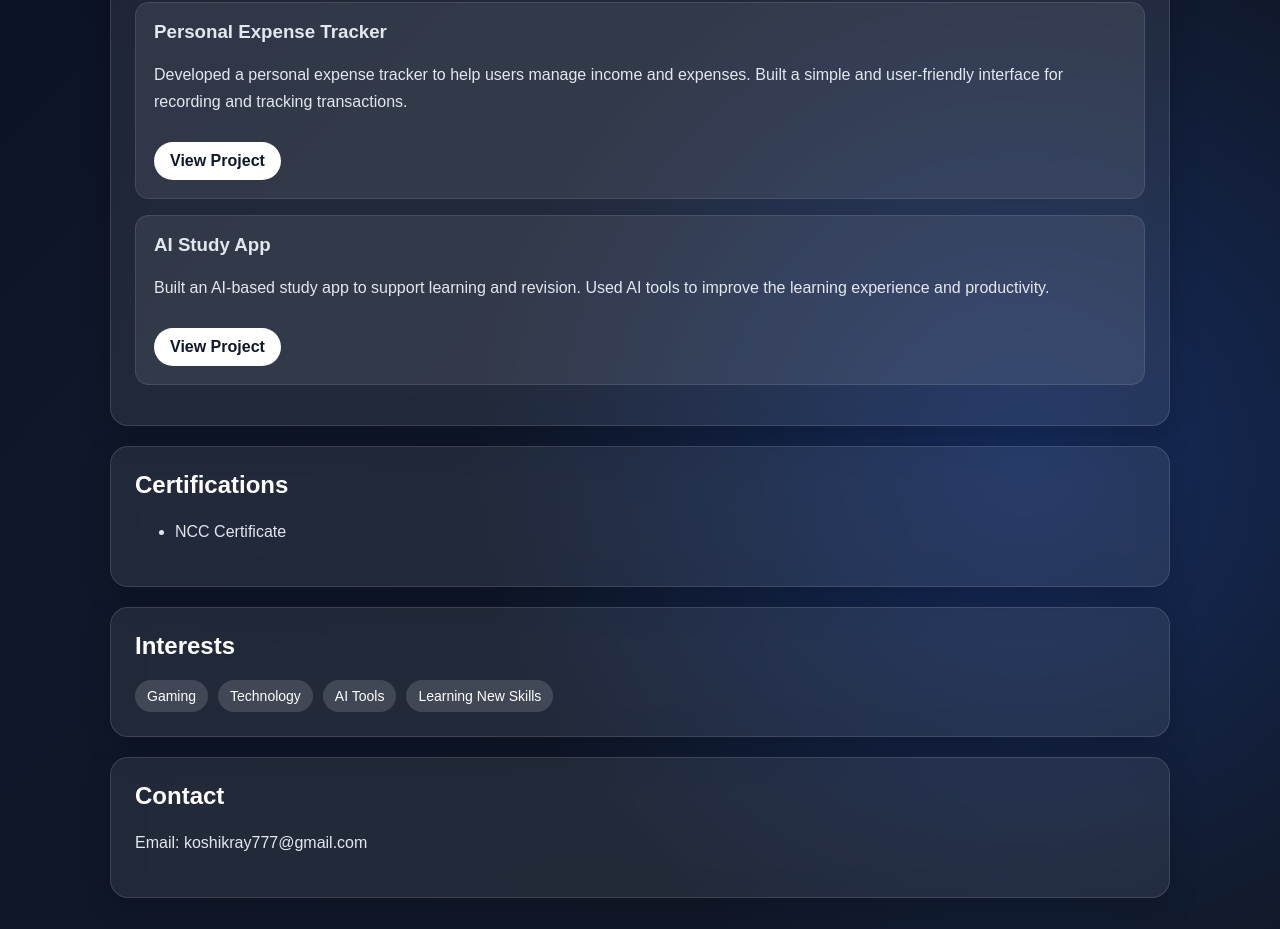
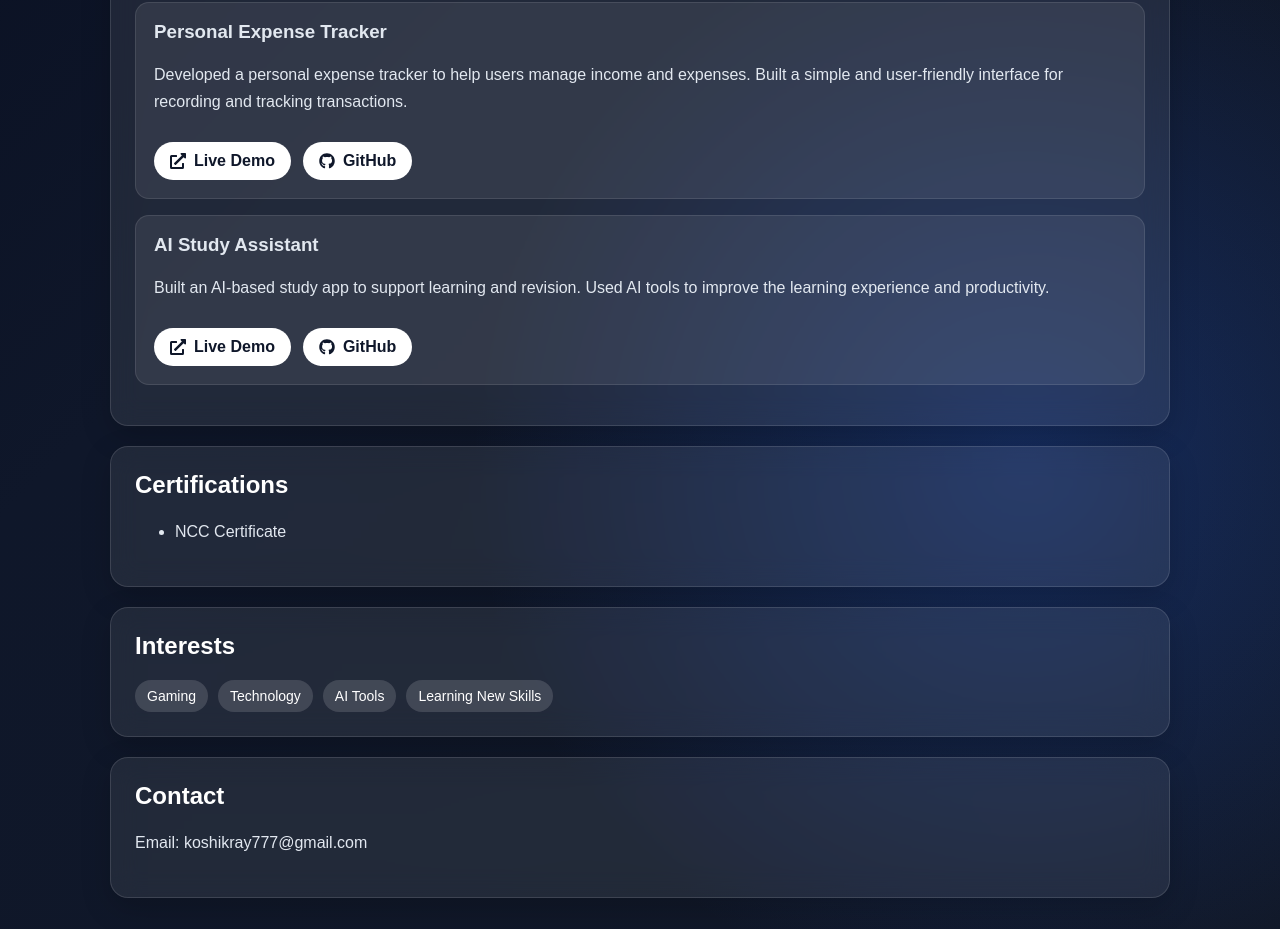
Before and after one commit to koshik7/PORTFOLIO, a Next.js app: page / in a window 1280 px wide. Shown: the part 1600-2529 px from the top of the page. Built offline with nearby package versions, Linux system fonts and the light colour scheme.

Commit message:
PORTFOLIO

```diff
--- a/src/app/globals.css
+++ b/src/app/globals.css
@@ -212,6 +212,13 @@ html.light .timelineItem p {
   box-shadow: 0 10px 20px rgba(0, 0, 0, 0.12);
 }
 
+.projectLinks {
+  display: flex;
+  flex-wrap: wrap;
+  gap: 12px;
+  margin-top: 14px;
+}
+
 .card {
   background: rgba(255, 255, 255, 0.08);
   backdrop-filter: blur(14px);
--- a/src/app/page.tsx
+++ b/src/app/page.tsx
@@ -6,6 +6,7 @@ import {
   FaLinkedin,
   FaEnvelope,
   FaDownload,
+  FaExternalLinkAlt,
 } from "react-icons/fa";
 
 function RevealSection({
@@ -165,30 +166,50 @@ export default function Home() {
             expenses. Built a simple and user-friendly interface for recording
             and tracking transactions.
           </p>
+          <div className="projectLinks">
+            <a
+              href="https://personal-expense-tracker-007.streamlit.app/"
+              target="_blank"
+              rel="noreferrer"
+              className="btn"
+            >
+              <FaExternalLinkAlt /> Live Demo
+            </a>
             <a
               href="https://github.com/koshik7"
               target="_blank"
               rel="noreferrer"
               className="btn"
             >
-            View Project
+              <FaGithub /> GitHub
             </a>
+          </div>
         </div>
 
         <div className="project-card">
-          <h3>AI Study App</h3>
+          <h3>AI Study Assistant</h3>
           <p>
             Built an AI-based study app to support learning and revision. Used
             AI tools to improve the learning experience and productivity.
           </p>
+          <div className="projectLinks">
+            <a
+              href="https://studyassistantai.streamlit.app/"
+              target="_blank"
+              rel="noreferrer"
+              className="btn"
+            >
+              <FaExternalLinkAlt /> Live Demo
+            </a>
             <a
               href="https://github.com/koshik7"
               target="_blank"
               rel="noreferrer"
               className="btn"
             >
-            View Project
+              <FaGithub /> GitHub
             </a>
+          </div>
         </div>
       </RevealSection>
 
```
Lines whose indentation alone changed are shown as unchanged.
